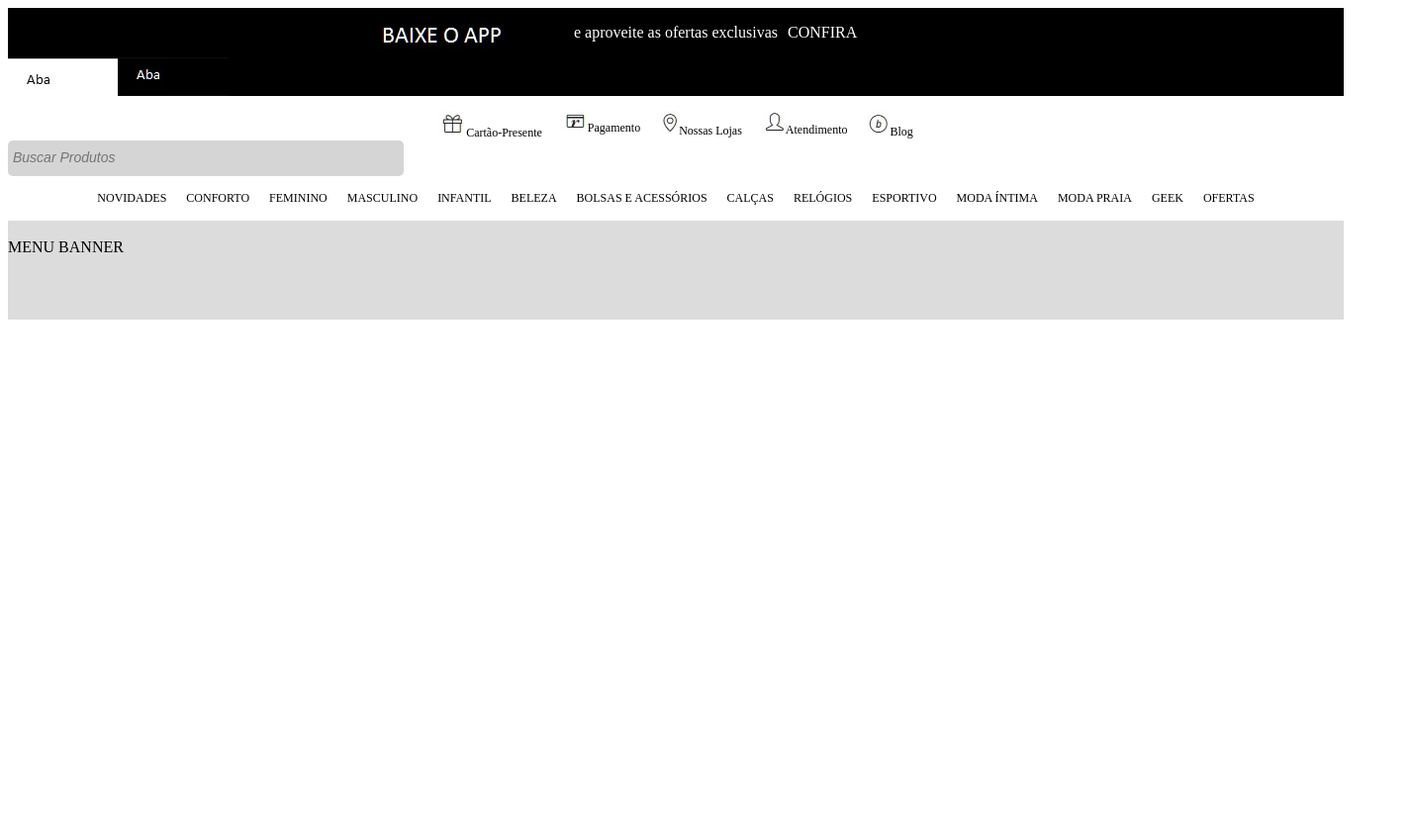
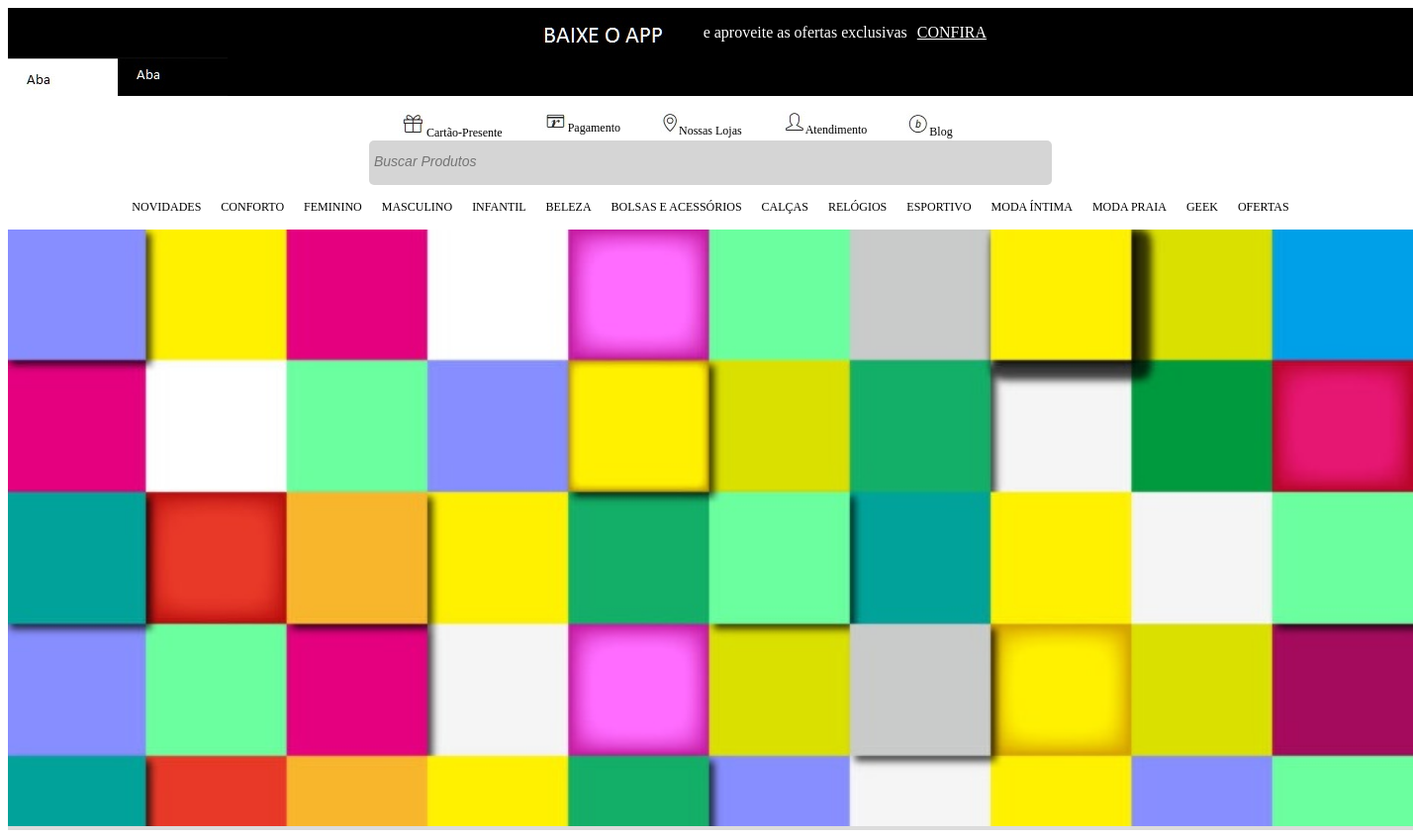
Before and after one commit to Giovane-Mastrantonio/Lab01, a plain HTML site: page index.html in a window 1280 px wide. Shown: the whole page at 99% size, 1428 px wide, since content can reach past the window. Before the commit the page ends 800 px from the top, so only its background shows below. Drawn offline with nearby package versions, Linux system fonts and the light colour scheme.

Commit message:
Implementando mais recursos
Atualizado estilos, criado mapa com recurso modal, acrescentado funções

```diff
--- a/estilo.css
+++ b/estilo.css
@@ -1,27 +1,33 @@
 body{
-	width: 1350px;
+
+	width: 1420px;
+
 }
 .baixeoapp {
+
 	margin: auto;
-	width: 100%;
 	background-color: black;
 	text-align: center;
 }
 .baixeoapp img{
-	position: absolute;
 	display: inline-block;
 	width:167px;
-	padding: 10px;
+	padding-top: 10px;
+	position: relative;
+	top: -50%;
+
 }
 .baixeoapp p{
-	text-align: center;
+	text-align: right;
 	vertical-align: center;
 	display: inline-block;
 	color: white;
-	width: 50%;
+	width: 28%;
+
 }
 
 .baixeoapp a{
+	text-decoration: underline;
 	position: absolute;
 	display: inline-block;
 }
@@ -33,10 +39,12 @@ body{
 }
 
 .topopreto {
+	margin:0;
+	padding: 0;
 	border-style: none;
 	background-color: #000000;
 	height: 39px;
-
+	align-items: left;
 }
 
 .bt_ren{
@@ -50,25 +58,25 @@ body{
 
 }
 
-.menupresente
- {
+#menupresente {
 	font-size: 12px;
-	display: table;
+	text-align: center;
+	height: 45px;
+	width: 690px;
 	margin: auto;
-	align-items: center;
+
 }
 
-ul {
+#ulpresente{
 	align-items: center;
-	margin: 0px;
-	padding: 0px;
+	width: 100%;
+    display: inline-block;
+	text-align: center;
 }
 
-li{
-	list-style-type: none;
-	float: left;
-	margin: 0;
-	padding: 0;
+#menupresente li{
+	margin-left: 20px;
+	padding: 0px;
 }
 
 a:link{
@@ -84,13 +92,50 @@ a:active{
 	color: black;
 }
 
+.mapar {
+z-index: 1;
+background-color: #FFF;
+border: 1px solid #000;
+height: 450px;
+padding: 10px;
+width: 600px;
+position: fixed;
+top: 35%;
+left:35%;
+margin: -75px 0 0 -200px;
+}
+
+.mapar, .overlay {
+display: none;
+}
+
+.mapar .close {
+background-color: #FF1A2D;
+color: #FFF;
+padding: 5px;
+position: absolute;
+right: -25px;
+top: -12px;
+}
+
+
+.overlay {
+position: fixed;
+top: 0;
+left: 0;
+background-color: rgba(0, 0, 0, 0.5);
+width: 100%;
+height: 100%;
+}
+
 #menusearch {
-	text-align: center;
+
 	background-color:#d5d5d5;
   	border:solid 0px;
   	border-radius:5px;
-  	width:400px;
-  	height: 36px;
+  	width:690px;
+  	height: 45px;
+  	margin: auto;
 }
 
 #msearch{
@@ -99,9 +144,9 @@ a:active{
   padding-left:5px;
   font-style:italic;
   font-size:14px;
-  border:none;
-  height:32px;
-  width:260px;
+  border:solid 0px;
+  height:40px;
+  width:680px;
 }
 
 .menunovidades {
@@ -135,8 +180,12 @@ a{
 
 
 .menunobanner {
-	height: 100px;
+	height: 100%;
 	background: #DCDCDC;
 	border-style: none;
+}
 
+.menunobanner img{
+	width: 100%;
+	height: 100%;
 }
--- a/index.html
+++ b/index.html
@@ -2,31 +2,45 @@
 <html lang="pt-br">
 <head>
 	<meta charset="utf-8">
-		<title>Moda Feminina, Masculina, Infantil e Perfumes - XXXXXX</title>
+	<title>Moda Feminina, Masculina, Infantil e Perfumes - Minha Loja</title>
 	<link rel="stylesheet" type="text/css" href="estilo.css">
+	<script type="text/javascript" src="http://code.jquery.com/jquery-1.7.2.min.js"></script>
+	<script type="text/javascript">
+		$(function(){
+			$('#show-modal').on('click', function() { $('.overlay, .mapar').show();});
+			$('.overlay, .close').on('click', function() { $('.overlay, .mapar').hide();});
+		})
+	</script>
 </head>
 
 <body>
 
 	<div class="baixeoapp">
-		<a href="#"><img src="bt_baixeoapp.jpg"></a>
-		<p>e aproveite as ofertas exclusivas  <a href="#">CONFIRA</a></p>
+		<span><a href="#"><img src="bt_baixeoapp.jpg"></a></span>
+		<span><p>e aproveite as ofertas exclusivas  <a href="#">CONFIRA</a></p></span>
 	</div>
 
-	<div class="topopreto"><div class="coluna1"><img id="bt_ren" src="bt_ren.jpg"><img id="bt_ashua" src="bt_ashua.jpg"></div></div>
+	<div class="topopreto">
+
+		<img id="bt_ren" src="bt_ren.jpg"><img id="bt_ashua" src="bt_ashua.jpg">
+	</div>
 
 	<div class="menuren"></div>
 
-	<div class="menupresente">
+	<div id="menupresente">
 		<br>
-		 <ul>
-	        <li><a href="#"><img src="img_presente.jpg">Cartão-Presente</a></li>
-	        <li><a href="#"><img src="img_ren.jpg">Pagamento</a></li>
-	        <li><a href="#"><img src="img_local.jpg">Nossas Lojas</a></li>
-	        <li><a href="#"><img src="img_pessoa.jpg">Atendimento</a></li>
+
+		<ul id="ulpresente">
+			<li id="lipresente"><a href="#"><img src="img_presente.jpg">Cartão-Presente</a></li>
+			<li id="lipresente"><a href="#"><img src="img_ren.jpg">Pagamento</a></li>
+			<li id="lipresente"><a id='show-modal' href='javascript:;'><img src="img_local.jpg">Nossas Lojas</a></li>
+			<li id="lipresente"><a href="#"><img src="img_pessoa.jpg">Atendimento</a></li>
 			<li><a href="#"><img src="img_blog.jpg">Blog</a></li>
 		</ul>
+
 	</div>
+
+
 
 	<div id="menusearch"><input type="text" id="msearch" placeholder="Buscar Produtos"></div>
 
@@ -51,7 +65,13 @@
 		<BR><BR>
 	</div>
 
-	<div class="menunobanner"><br>MENU BANNER<BR></div>
-
+	<div class="menunobanner">
+		<img src="imgbanner.jpg">
+	</div>
+	<div class='mapar'>
+		<iframe src="https://www.google.com/maps/embed?pb=!1m18!1m12!1m3!1d845.5813820038627!2d-52.092057370785405!3d-32.03337911191794!2m3!1f0!2f0!3f0!3m2!1i1024!2i768!4f13.1!3m3!1m2!1s0x95119c111b83a9f7%3A0xc799f31957c82408!2sPra%C3%A7a%20Sete%20Setembro%20-%20Centro%2C%20Rio%20Grande%20-%20RS%2C%2096200-120!5e0!3m2!1spt-BR!2sbr!4v1604635074130!5m2!1spt-BR!2sbr" width="600" height="450" frameborder="0" style="border:0;" allowfullscreen="" aria-hidden="false" tabindex="0"></iframe>
+		<a href='javascript:;' class='close'> X </a>
+	</div>
+	<div class='overlay'></div>
 </body>
 </html>
```
Also changed, not shown: imgbanner.jpg (added). Lines whose indentation alone changed are shown as unchanged.
